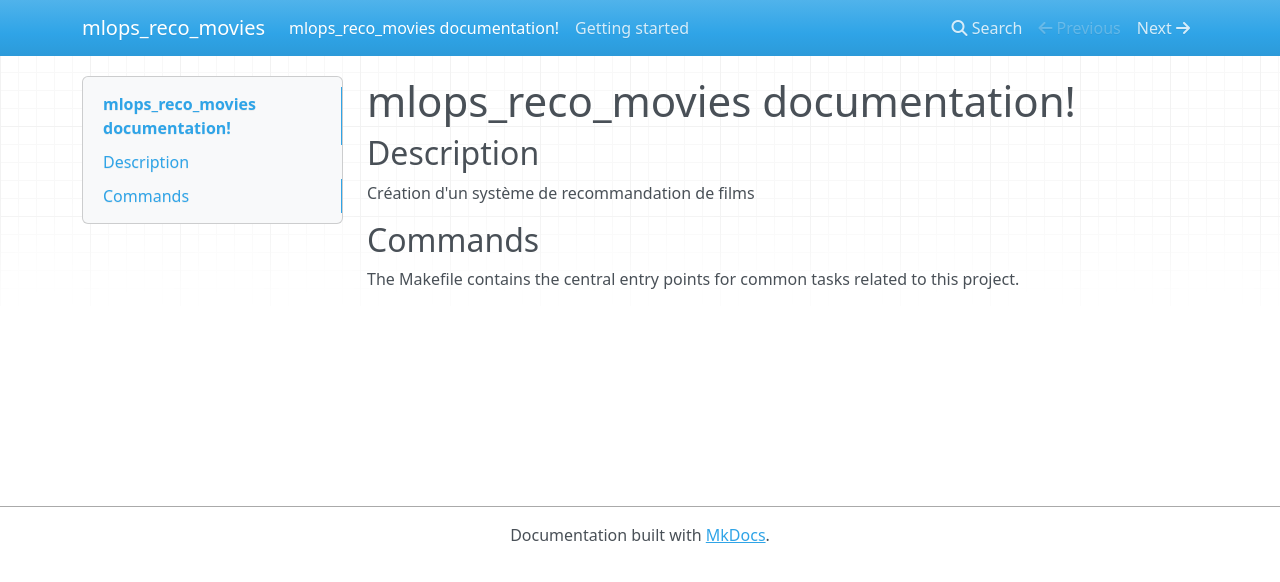
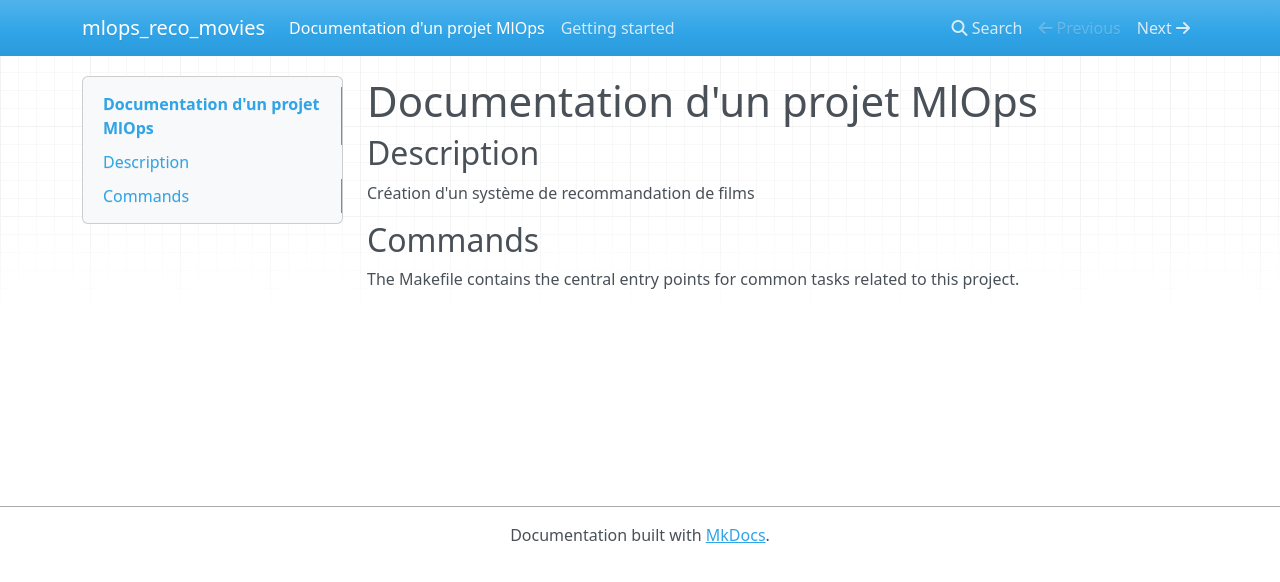
Before and after one commit to AntoinePELAMOURGUES/mlops_reco_movies, an MkDocs documentation site: the page built from docs/docs/index.md, in a window 1280 px wide. Shown: the top 582 px of the page. Built offline with MkDocs 1.6.1, drawn with Linux system fonts in a browser that asks for light colours; nearby versions of some CDN libraries.

Commit message:
docs/docs/index.md updated from https://stackedit.io/

```diff
--- a/docs/docs/index.md
+++ b/docs/docs/index.md
@@ -1,4 +1,4 @@
-# mlops_reco_movies documentation!
+# Documentation d'un projet MlOps
 
 ## Description
 
```
Also changed, not shown: other parts of docs/docs/index.md (+4 -0 lines).
